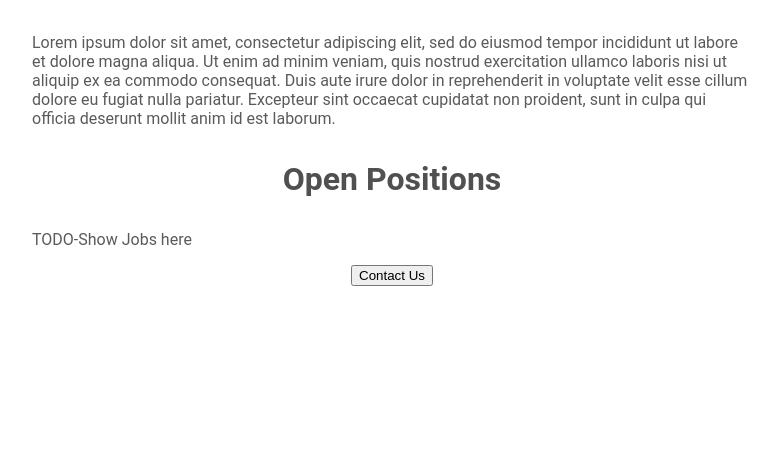
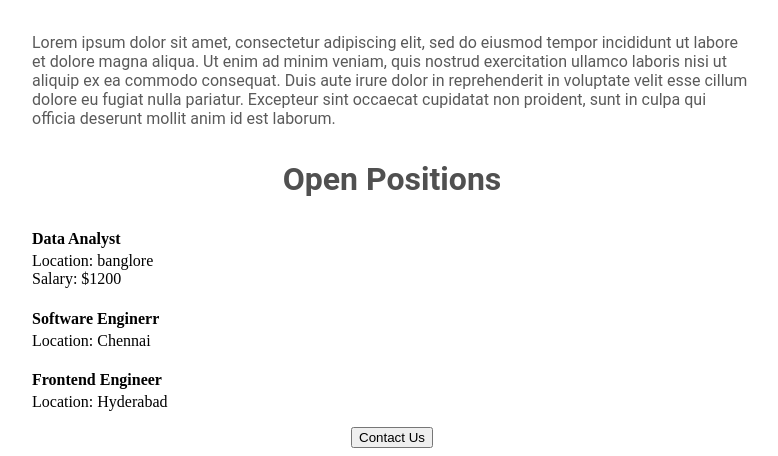
Before and after one commit to Surya-SR/Python-SR, a Flask app: page / in a window 1280 px wide. Shown: the part 506-962 px from the top of the page, without its empty margins (248-1026 px from the left). Before the commit the page ends 792 px from the top, so only its background shows below. Run offline with Flask 3, Linux system fonts and the light colour scheme.

Commit message:
updated jobs

```diff
--- a/Templates/index.html
+++ b/Templates/index.html
@@ -49,7 +49,20 @@
             dolore eu fugiat nulla pariatur. Excepteur sint occaecat cupidatat non proident, sunt in culpa qui officia
             deserunt mollit anim id est laborum.</p>
         <h3>Open Positions</h3>
-        <p>TODO-Show Jobs here</p>
+        <div style="margin-bottom: 16px;">{% for jobs in JOB %}
+                <div>
+                   <h4 style="margin-bottom: 4px;"> {{jobs['title']}}</h4>
+                   <div>Location: {{jobs['location']}}</div>
+                    {% if 'salary' in jobs %}
+                    <div>
+                        Salary: {{jobs['salary']}}
+                    </div>
+                    {% endif %}
+
+
+                </div>
+            {% endfor %}
+        </div> <!-- Templating syntax is way to insert data in HTML using flask-->
         <div style="text-align: center;">
         <button>Contact Us</button>
     </div>
--- a/app.py
+++ b/app.py
@@ -2,9 +2,28 @@ from flask import Flask, render_template
 
 app=Flask(__name__)
 
+job=[
+    {
+        'id':'1',
+        'title':'Data Analyst',
+        'location':'banglore',
+        'salary':'$1200'
+    },
+    {
+        'id':'2',
+        'title':'Software Enginerr',
+        'location':'Chennai'
+    },
+    {
+        'id':'3',
+        'title':'Frontend Engineer',
+        'location':'Hyderabad'
+    }
+]
+
 @app.route('/')
 def hello_world():
-    return render_template('index.html')
+    return render_template('index.html',JOB=job)
 
 
 if __name__=='__main__':
```
